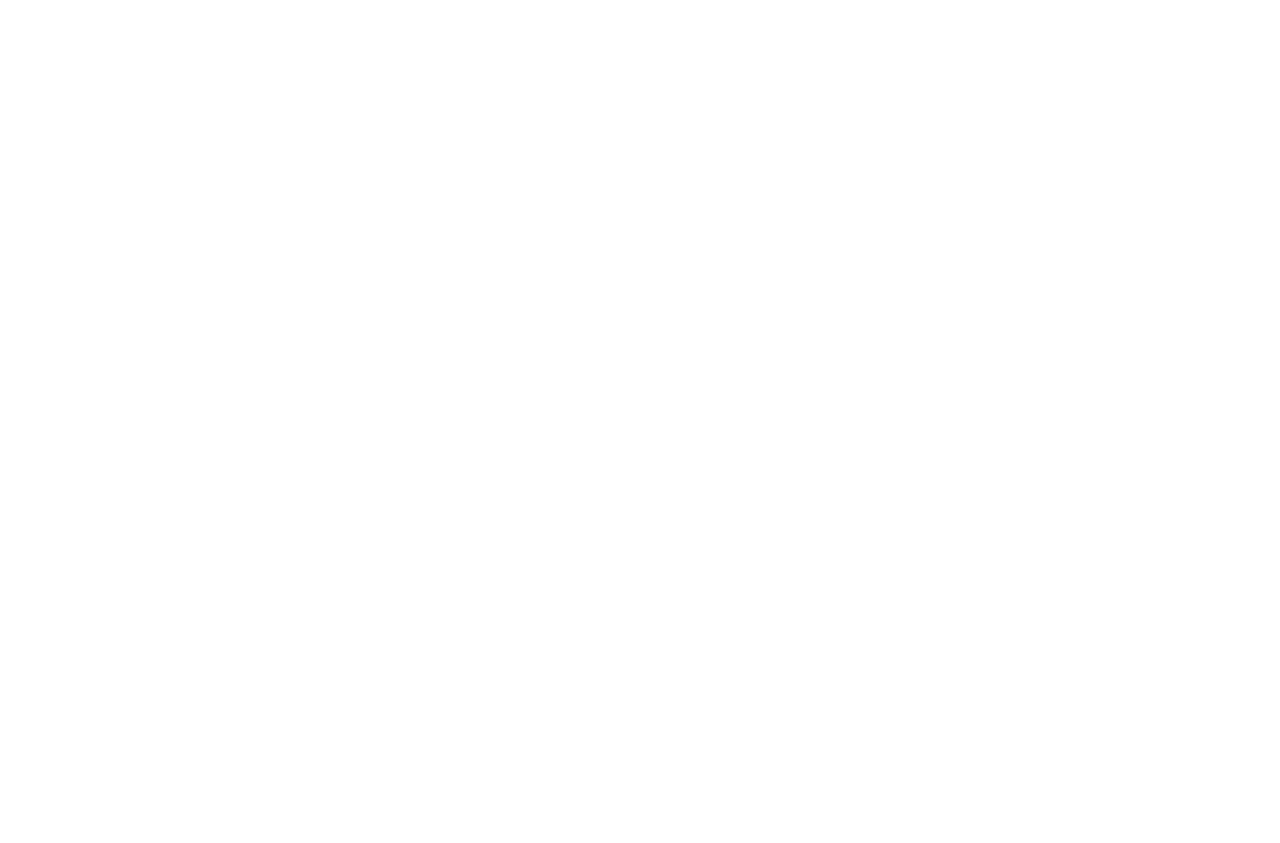
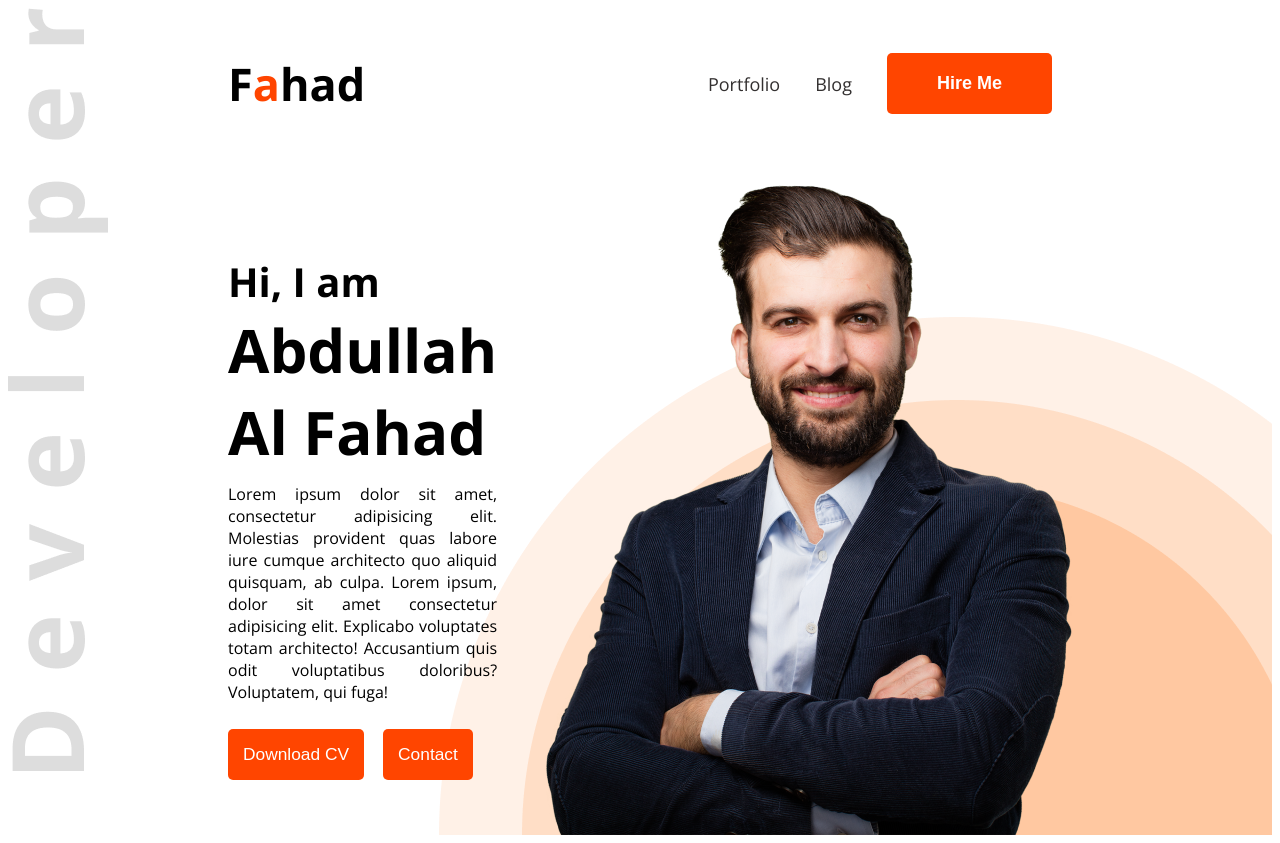
Before and after one commit to Fahad300499/web-dev-portfolio, a plain HTML site: page index.html in a window 1280 px wide. Before the commit the page ends 800 px from the top, so only its background shows below. Drawn offline with nearby package versions, Linux system fonts and the light colour scheme.

Commit message:
your message

```diff
--- a/index.html
+++ b/index.html
@@ -3,11 +3,33 @@
 <head>
     <meta charset="UTF-8">
     <meta name="viewport" content="width=device-width, initial-scale=1.0">
+    <link rel="preconnect" href="https://fonts.googleapis.com">
+<link rel="preconnect" href="https://fonts.gstatic.com" crossorigin>
+<link href="https://fonts.googleapis.com/css2?family=Open+Sans:ital,wght@0,300..800;1,300..800&display=swap" rel="stylesheet">
+<link rel="stylesheet" href="style.css">
     <title>Web Developer Portfolio</title>
 </head>
-<body>
-    <header>
+<body class="open-sans-normal">
+    <header class="header">
+        <nav>
+            <h3 class="nav-logo">F<span class="span">a</span>had</h3>
+            <ul class="nav-list">
+                <li><a href="#">Portfolio</a></li>
+                <li><a href="#">Blog</a></li>
+                <li><button class="btn"><a>Hire Me</a></button></li>
+            </ul>
+        </nav>
 
+        <div class="banner">
+            <div class="banner-content">
+                <h3>Hi, I am</h3>
+                <h4>Abdullah Al Fahad</h4>
+                <p>Lorem ipsum dolor sit amet, consectetur adipisicing elit. Molestias provident quas labore iure cumque architecto quo aliquid quisquam, ab culpa. Lorem ipsum, dolor sit amet consectetur adipisicing elit. Explicabo voluptates totam architecto! Accusantium quis odit voluptatibus doloribus? Voluptatem, qui fuga!</p>
+                <button class="btn1"><a href="#" class="a1">Download CV</a></button>
+                <button class="btn2"><a href="#" class="a2">Contact</a></button>
+            </div>
+            <img src="images/hardy.png" alt="" srcset="">
+        </div>
     </header>
 
     <main>
--- /dev/null
+++ b/style.css
@@ -0,0 +1,122 @@
+
+.open-sans-normal{
+  font-family: "Open Sans", sans-serif;
+  font-optical-sizing: auto;
+  font-style: normal;
+  font-variation-settings:
+    "wdth" 100;
+}
+
+.header{
+    background: url(../images/developer.png), url(../images/header_bg.png);
+    background-repeat: no-repeat;
+    background-position: top left, bottom right;
+}
+
+nav{
+    display: flex;
+    align-items: center;
+    justify-content: space-between;
+    margin: 0 200px 0 200px;
+    padding: 0 20px;
+}
+
+.nav-logo{
+    font-size: 45px;
+}
+
+.nav-list{
+    font-size: 20px;
+    display: flex;
+    align-items: center;
+}
+
+.nav-list a{
+    font-size: 18px;
+}
+
+.span{
+    color: orangered;
+}
+
+nav ul li{
+    list-style: none;
+}
+
+nav ul{
+    display: flex;
+}
+
+nav li a{
+    margin-right: 35px;
+    text-decoration: none;
+    color: rgb(51, 48, 48);
+    font-size: 15px;
+    text-align: center;
+}
+
+.btn{
+    background-color: orangered;
+    padding: 20px;
+    border-radius: 5px;
+    border: none;
+}
+
+.btn a{
+    color: white;
+    font-weight: bold;
+    margin: 20px;
+    padding: 10px;
+}
+
+.banner{
+    display: flex;
+    align-items: center;
+    justify-content: space-between;
+    margin: 0 200px 0 200px;
+}
+
+.banner-content{
+    width: 585px;
+    padding-left: 20px;
+}
+
+h3{
+    font-size: 40px;
+}
+
+h4{
+    margin-top: -40px;
+    font-size: 60px;
+}
+
+p{
+    margin-top: -70px;
+    padding-bottom: 10px;
+    text-align: justify;
+}
+
+.btn1{
+    background-color: orangered;
+    padding: 15px;
+    border-radius: 5px;
+    border: none;
+    margin-right: 15px;
+}
+
+.btn2{
+    background-color: orangered;
+    padding: 15px;
+    border-radius: 5px;
+    border: none;
+}
+.a1{
+    color: white;
+    text-decoration: none;
+    font-size: 1.3em;
+}
+.a2{
+    color: white;
+    text-decoration: none;
+    font-size: 1.3em;
+}
```
